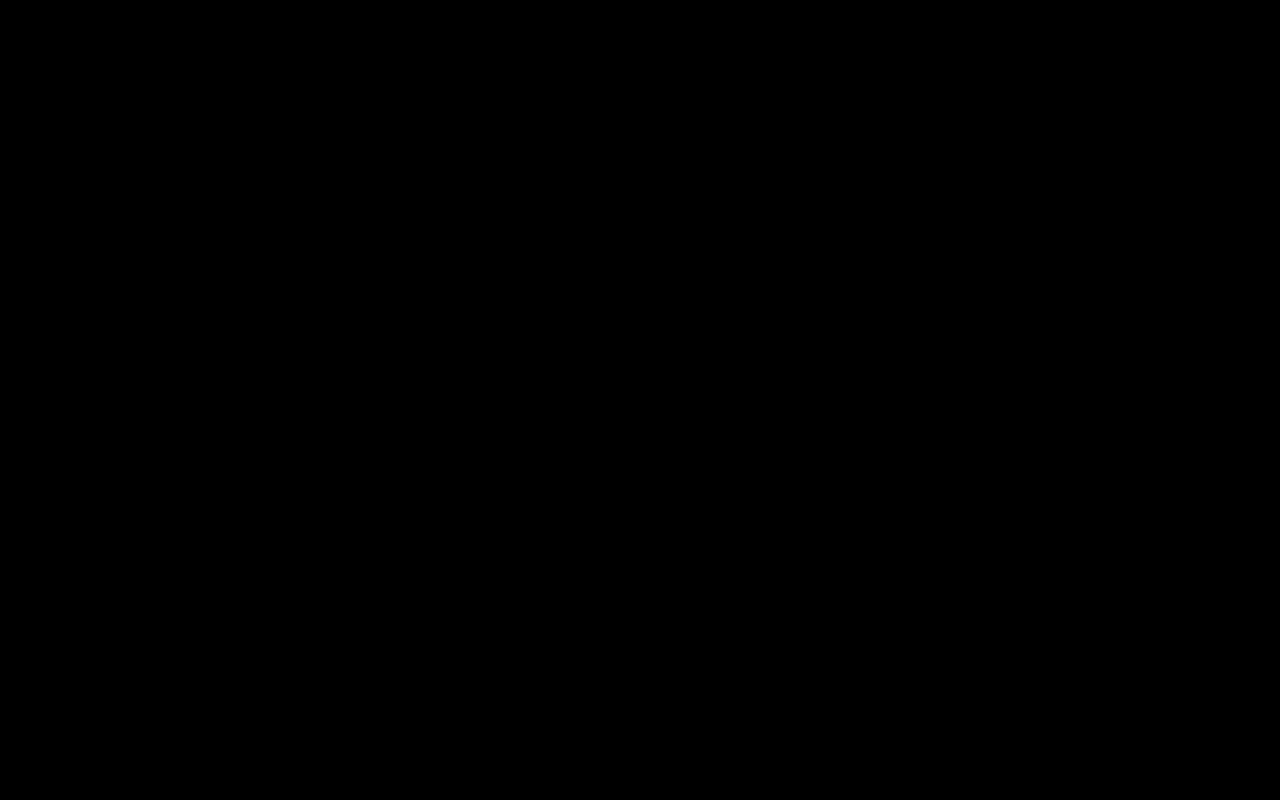
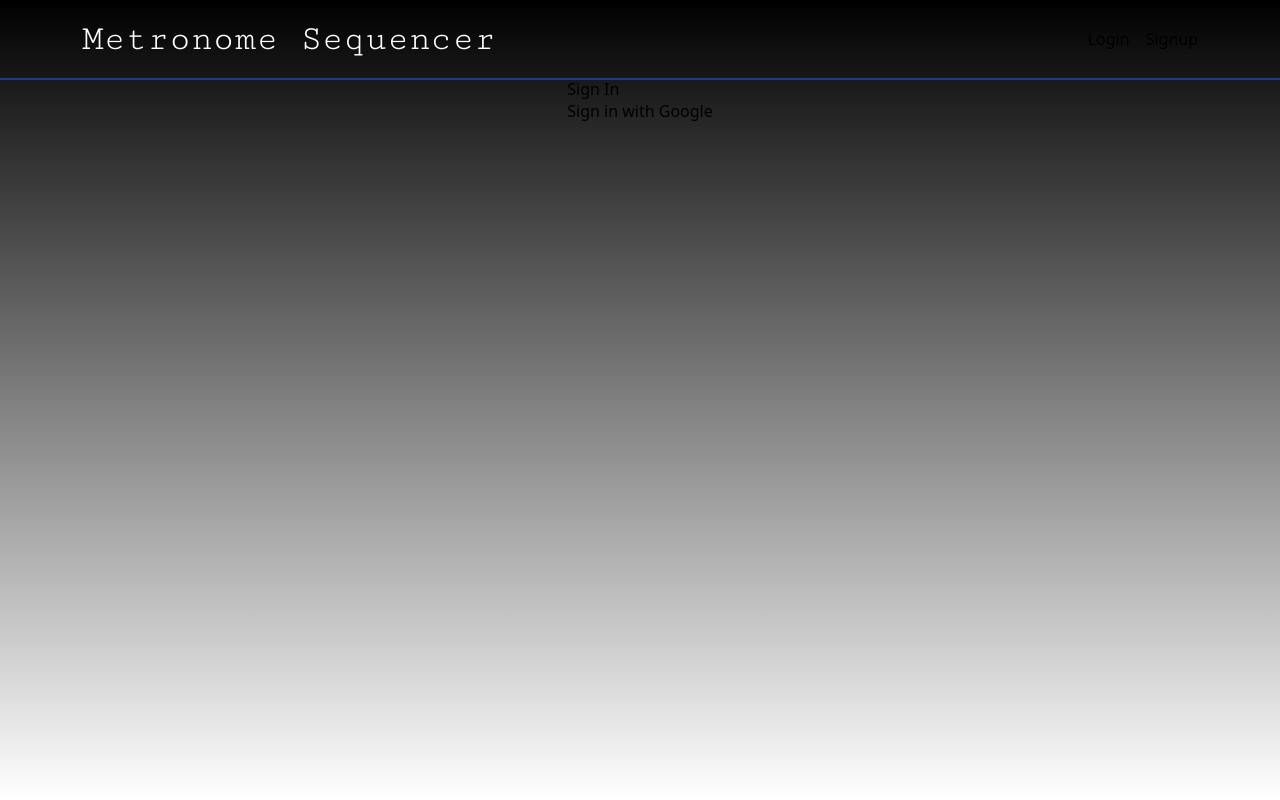
Before and after one commit to oceanhillman/metronome-sequencer, a Next.js app: page /signup in a window 1280 px wide. Before the commit this address had no page. Built offline with nearby package versions, Linux system fonts and the light colour scheme.

Commit message:
Create page

```diff
--- /dev/null
+++ b/src/app/signup/page.jsx
@@ -0,0 +1,18 @@
+'use client'
+
+import { signIn } from "next-auth/react";
+import Header from '@/components/Header';
+import Footer from '@/components/Footer';
+
+export default async function Signup() {
+  return (
+    <main className="flex min-h-screen flex-col items-center">
+        <Header />
+        <div>
+            <h1>Sign In</h1>
+            <button onClick={() => signIn("google")}>Sign in with Google</button>
+        </div>
+        <Footer />
+    </main>
+  );
+}
```
